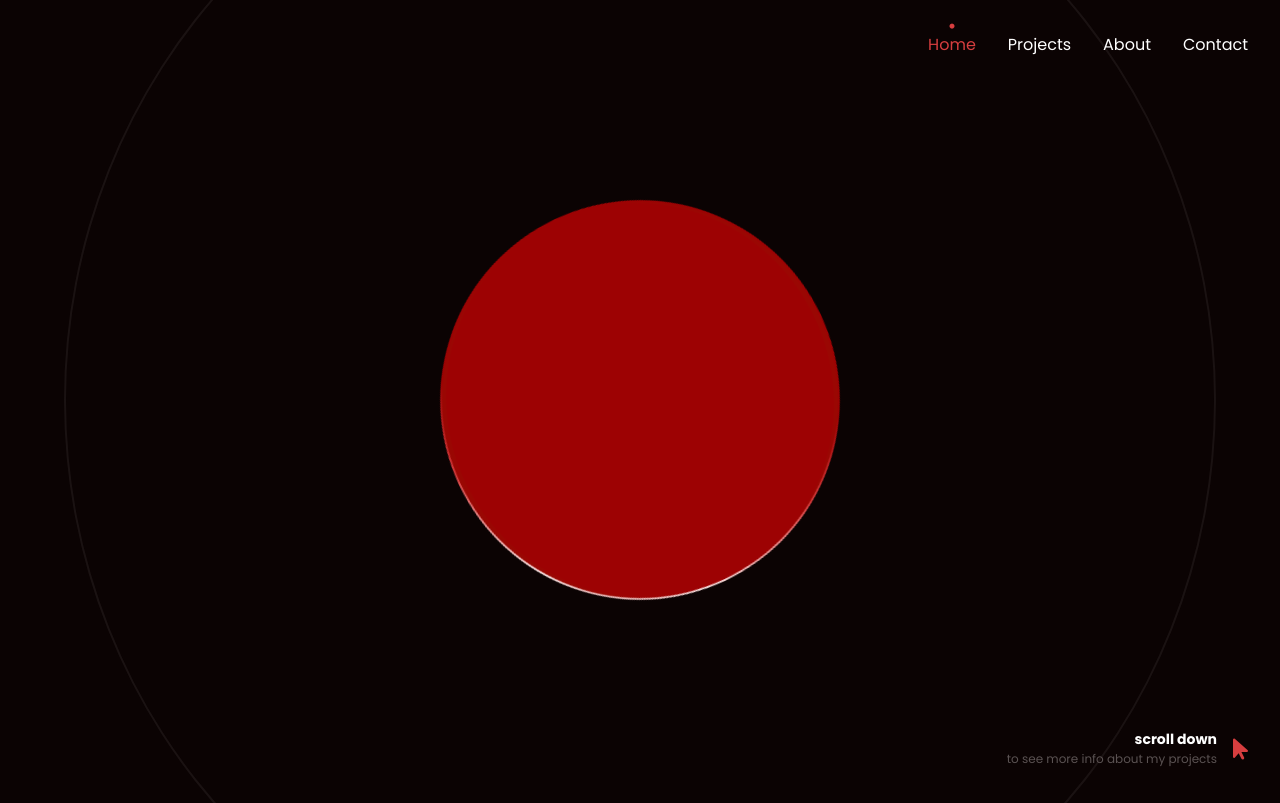
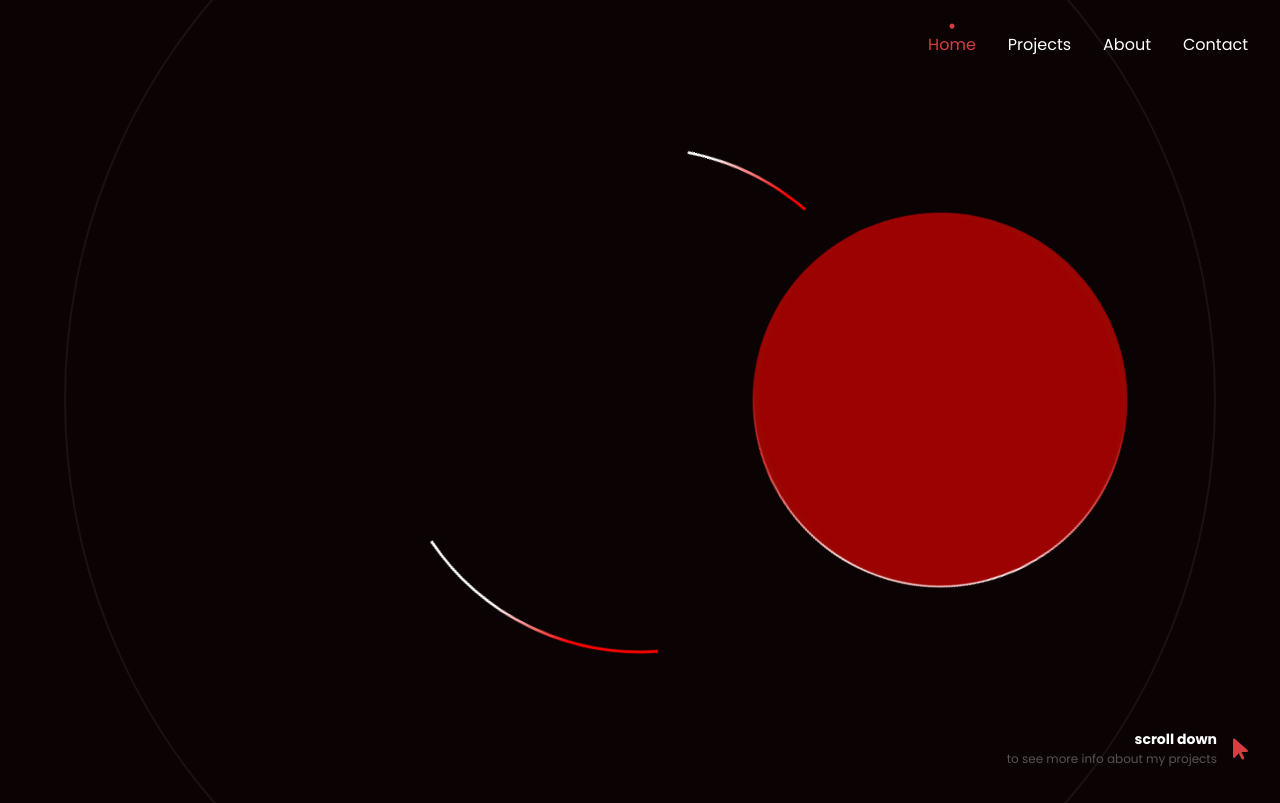
Before and after one commit to tices0/Portfolio, a React (Create React App) app: page / in a window 1280 px wide. Shown: the top 803 px of the page. Built offline with nearby package versions, Linux system fonts and the light colour scheme.

Commit message:
first outline added

```diff
--- /dev/null
+++ b/src/components/Svgs.jsx
@@ -0,0 +1,13 @@
+import React from "react";
+
+export const Svg1 = ({ d }) => (
+	<svg id="arc1" viewBox="0 0 1 1">
+		<path stroke="url(#gradient)" d={d} stroke-width="0.005" fill="none" />
+	</svg>
+);
+
+export const Svg2 = ({ d }) => (
+	<svg id="arc2" viewBox="0 0 1 1">
+		<path stroke="url(#gradient)" d={d} stroke-width="0.005" fill="none" />
+	</svg>
+);
--- a/src/index.js
+++ b/src/index.js
@@ -10,6 +10,25 @@ root.render(
   </React.StrictMode>
 );
 
+const polarToCartesian = (centerX, centerY, radius, angleInDegrees) => {
+  const angleInRadians = (angleInDegrees - 90) * Math.PI / 180.0;
+  return {
+    x: centerX + (radius * Math.cos(angleInRadians)),
+    y: centerY + (radius * Math.sin(angleInRadians))
+  };
+};
+
+export const describeArc = (x, y, radius, startAngle, endAngle) => {
+  const start = polarToCartesian(x, y, radius, endAngle);
+  const end = polarToCartesian(x, y, radius, startAngle);
+  const largeArcFlag = endAngle - startAngle <= 180 ? "0" : "1";
+  const d = [
+    "M", start.x, start.y,
+    "A", radius, radius, 0, largeArcFlag, 0, end.x, end.y
+  ].join(" ");
+  return d;
+};
+
 // If you want to start measuring performance in your app, pass a function
 // to log results (for example: reportWebVitals(console.log))
 // or send to an analytics endpoint. Learn more: https://bit.ly/CRA-vitals
--- a/src/pages/Home.jsx
+++ b/src/pages/Home.jsx
@@ -1,9 +1,17 @@
 import React from "react";
+import { describeArc } from "..";
+import { ReactComponent as GradientSvg } from "../components/svgGradient.svg";
+import { Svg1, Svg2 } from "../components/Svgs";
 
 function Home() {
 	return (
 		<main className="pages" id="home-page">
+			<GradientSvg />
 			<i className="fa-solid fa-circle"></i>
+			<div className="first-outline">
+				<Svg1 d={describeArc(0.5, 0.5, 0.48, -30, 30)} />
+				<Svg2 d={describeArc(0.5, 0.5, 0.48, 180 - 15, 180 + 15)} />
+			</div>
 			<div className="second-outline"></div>
 			<div className="scroll-down">
 				<div className="text">
--- a/src/styles/styles.css
+++ b/src/styles/styles.css
@@ -52,7 +52,7 @@ body::-webkit-scrollbar {
   position: absolute;
   top: 50%;
   left: 50%;
-  font-size: 400px;
+  font-size: 375px;
   animation: spin 4s linear infinite;
   border-radius: 50%;
   background: -webkit-linear-gradient(60deg, #9d0203 50%, #d73e3f, #f9e3e2, #9d0203);
@@ -74,6 +74,21 @@ body::-webkit-scrollbar {
   border-radius: 50%;
   z-index: 999;
   border-inline: 5px solid rgba(0, 231, 0, 0.02);
+}
+#home-page .first-outline {
+  width: 525px;
+  height: 525px;
+  background-color: transparent;
+  position: absolute;
+  top: 50%;
+  left: 50%;
+  transform: translate(-50%, -50%);
+}
+#home-page .first-outline svg {
+  position: absolute;
+  animation: arcRotation 10s linear infinite;
+  width: 100%;
+  height: 100%;
 }
 #home-page .second-outline {
   width: 90vw;
@@ -117,4 +132,9 @@ body::-webkit-scrollbar {
   100% {
     transform: translate(-50%, -50%) rotate(360deg);
   }
+}
+@keyframes arcRotation {
+  100% {
+    rotate: 360deg;
+  }
 }/*# sourceMappingURL=styles.css.map */
--- a/src/styles/styles.scss
+++ b/src/styles/styles.scss
@@ -84,7 +84,7 @@ body {
 		position: absolute;
 		top: 50%;
 		left: 50%;
-		font-size: 400px;
+		font-size: 375px;
 		animation: spin 4s linear infinite;
 		border-radius: 50%;
 		background: -webkit-linear-gradient(
@@ -111,6 +111,23 @@ body {
 			border-radius: 50%;
 			z-index: 999;
 			border-inline: 5px solid rgba(0, 231, 0, 0.02);
+		}
+	}
+
+	.first-outline {
+		width: 525px;
+		height: 525px;
+		background-color: transparent;
+		position: absolute;
+		top: 50%;
+		left: 50%;
+		transform: translate(-50%, -50%);
+
+		svg {
+			position: absolute;
+			animation: arcRotation 10s linear infinite;
+			width: 100%;
+			height: 100%;
 		}
 	}
 
@@ -161,6 +178,12 @@ body {
 	}
 }
 
+@keyframes arcRotation {
+	100% {
+		rotate: 360deg;
+	}
+}
+
 // =============
 //
 // =============
```
Also changed, not shown: src/components/svgGradient.svg (added), 1 other file (tests, documents, lock files or other folders).
